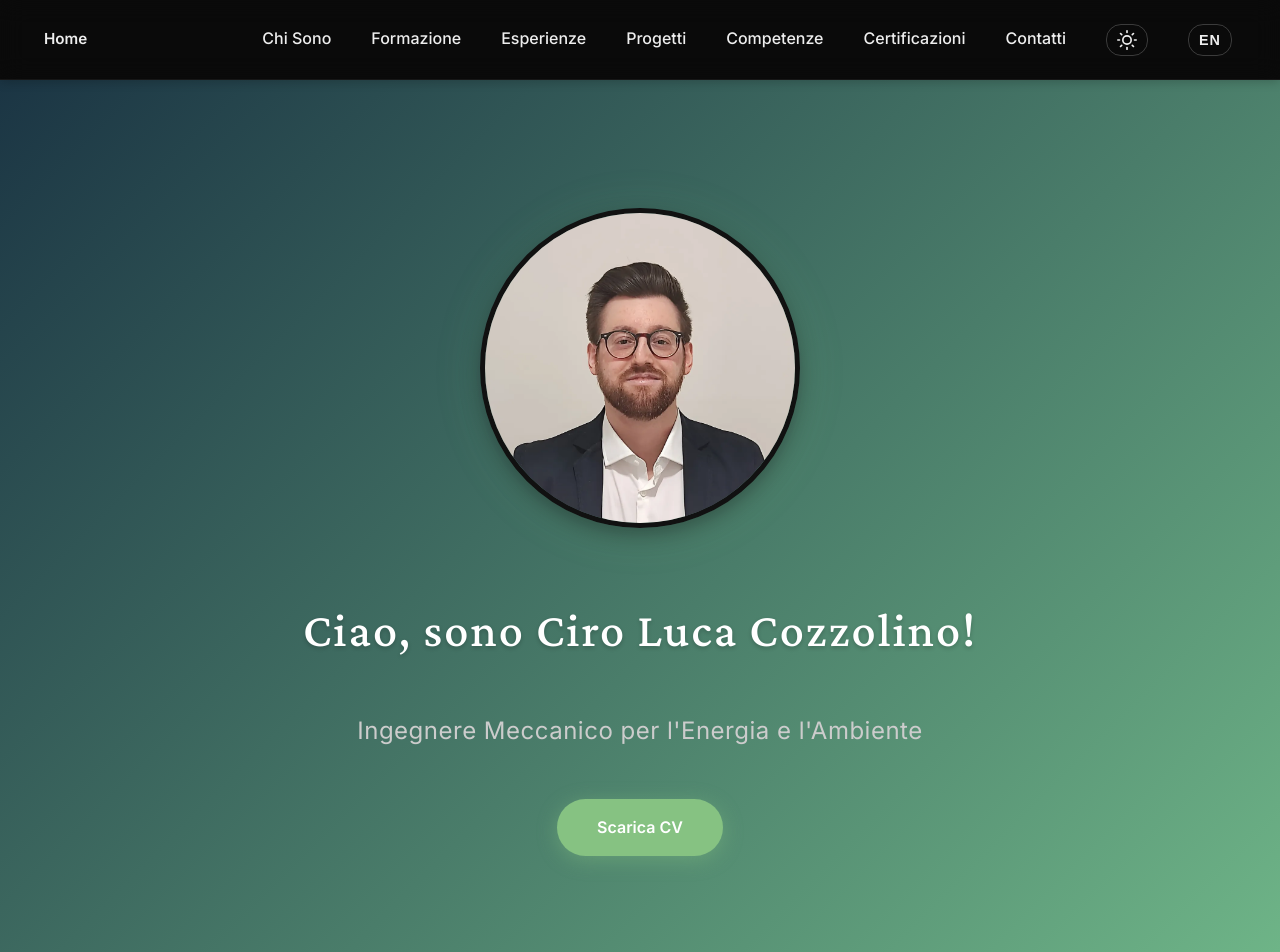
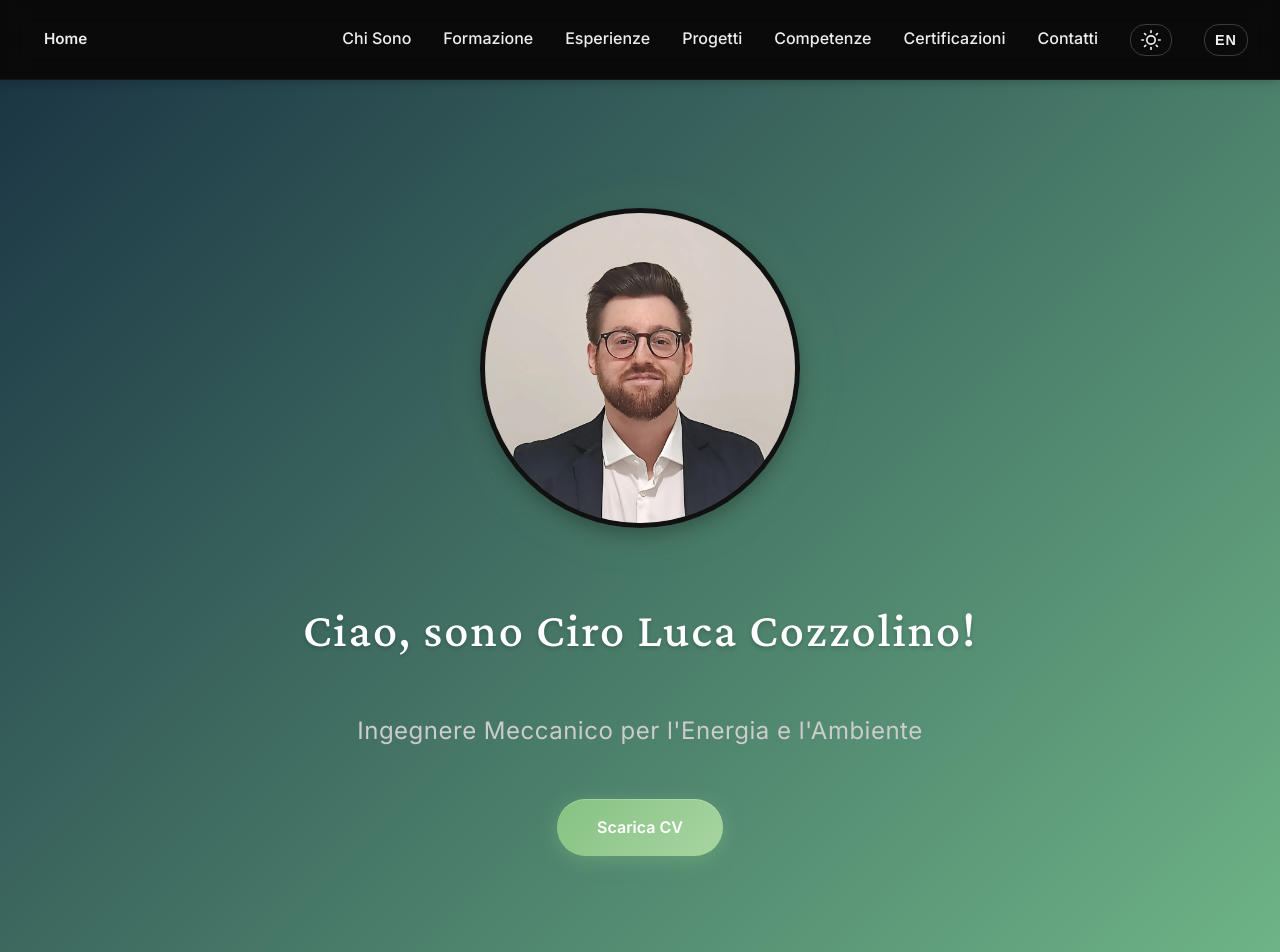
Before and after one commit to cevruz/portfolio, a website: page index.html in a window 1280 px wide. Shown: the top 952 px of the page. Drawn offline with nearby package versions, Linux system fonts and the light colour scheme.

Commit message:
Fix navbar spacing, add sophisticated shimmer animation to CV button

```diff
--- a/style.css
+++ b/style.css
@@ -97,8 +97,14 @@ body.light-mode .navbar {
     display: flex;
     justify-content: space-between;
     align-items: center;
+    height: 100%;
+}
+
+.nav-links {
+    display: flex;
     gap: 2rem;
-    height: 100%;
+    list-style: none;
+    z-index: 1100;
 }
 
 .logo-container {
@@ -221,14 +227,6 @@ body.light-mode .navbar {
         transform: translateX(-50%) translateY(5px);
         /* Less vertical movement */
     }
-}
-
-.nav-links {
-    display: flex;
-    gap: 2.5rem;
-    list-style: none;
-    z-index: 1100;
-    padding: 0 1rem;
 }
 
 .nav-links li a {
@@ -540,28 +538,46 @@ body.light-mode header h2 {
 
 /* Hero CTA Button */
 .btn-cv-hero {
+    position: relative;
     display: inline-block;
     padding: 1rem 2.5rem;
     font-size: 1rem;
     font-weight: 600;
     color: #ffffff;
-    background: var(--accent-green);
+    background: linear-gradient(135deg, var(--accent-green), #a8d5a2);
     border: none;
     border-radius: 50px;
     text-decoration: none;
-    transition: all 0.3s ease;
-    box-shadow: 0 4px 20px rgba(134, 194, 130, 0.4);
+    overflow: hidden;
+    transition: all 0.4s cubic-bezier(0.25, 0.8, 0.25, 1);
+    box-shadow: 0 4px 20px rgba(134, 194, 130, 0.4), inset 0 1px 0 rgba(255, 255, 255, 0.2);
     margin-top: 0.5rem;
 }
 
+.btn-cv-hero::before {
+    content: '';
+    position: absolute;
+    top: 0;
+    left: -100%;
+    width: 100%;
+    height: 100%;
+    background: linear-gradient(90deg, transparent, rgba(255, 255, 255, 0.3), transparent);
+    transition: left 0.6s ease;
+}
+
 .btn-cv-hero:hover {
-    transform: scale(1.05);
-    box-shadow: 0 8px 30px rgba(134, 194, 130, 0.5);
-    background: #9dd498;
+    transform: translateY(-3px) scale(1.05);
+    box-shadow: 0 12px 35px rgba(134, 194, 130, 0.5), inset 0 1px 0 rgba(255, 255, 255, 0.3);
+    background: linear-gradient(135deg, #9dd498, var(--accent-green));
+}
+
+.btn-cv-hero:hover::before {
+    left: 100%;
 }
 
 .btn-cv-hero:active {
-    transform: scale(1.02);
+    transform: translateY(-1px) scale(1.02);
+    box-shadow: 0 6px 25px rgba(134, 194, 130, 0.4);
 }
 
 body.light-mode header {
```
